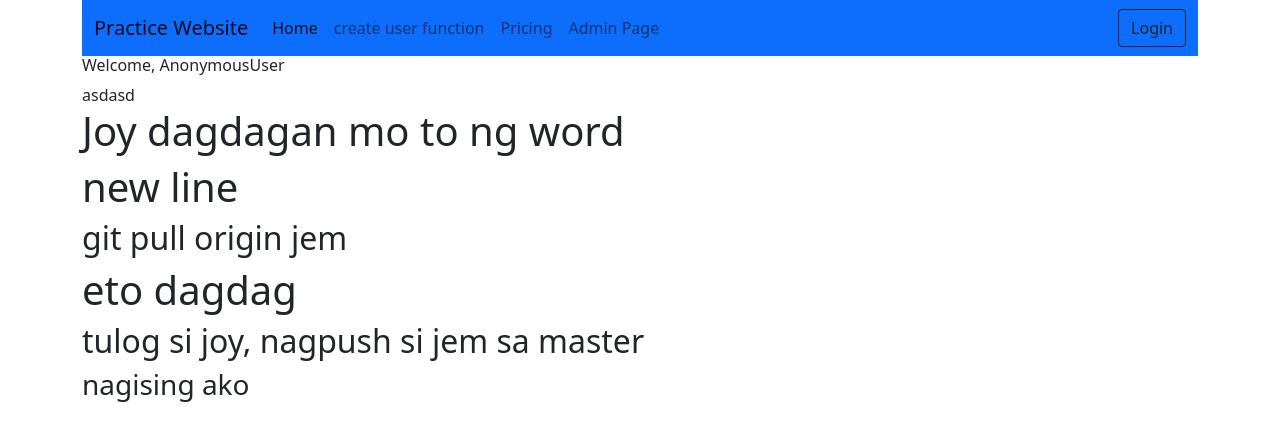
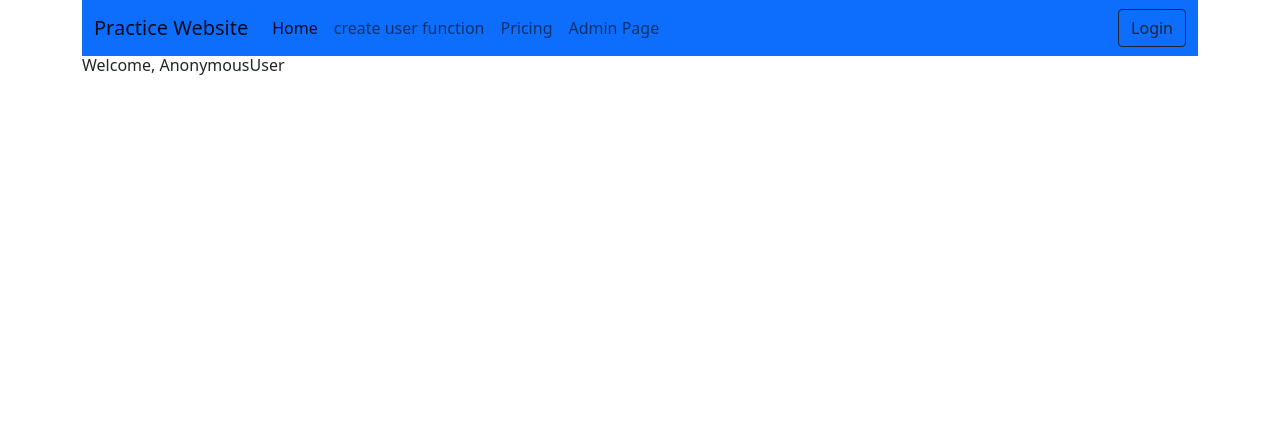
Before and after one commit to jemgithub0418/practice, a Django app: page / in a window 1280 px wide. Shown: the top 441 px of the page. Run offline with Django 3.2, Linux system fonts and the light colour scheme.

Commit message:
removed unnecessary lines

```diff
--- a/templates/main/home.html
+++ b/templates/main/home.html
@@ -6,14 +6,5 @@
 
 {% block content %}
     <h6>Welcome, {{request.user}}</h6>
-    asdasd
-    <h1>Joy dagdagan mo to ng word</h1>
-    <h1> new line</h1>
 
-    <h2>git pull origin jem</h2>
-
-    <h1>	eto dagdag</h1>
-
-    <h2>tulog si joy, nagpush si jem sa master</h2>
-<h3>	nagising ako</h3>
 {% endblock %}
```
Also changed, not shown: db.sqlite3.
